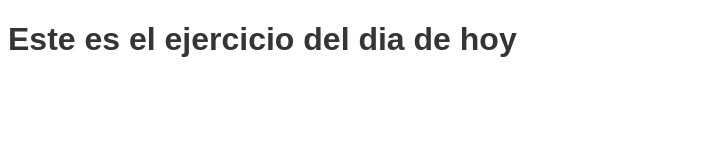
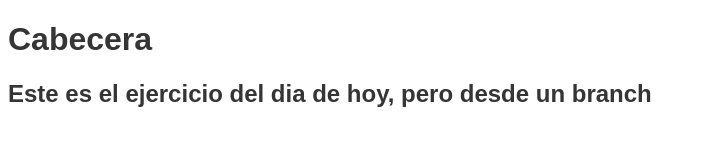
Before and after one commit to ricardosalasv/hyperblog, a plain HTML site: page index.html in a window 1280 px wide. Shown: the whole page, without its empty margins (0-705 px from the left). Drawn offline with Linux system fonts and the light colour scheme.

Commit message:
Commit en branch cabecera

```diff
--- a/index.html
+++ b/index.html
@@ -8,6 +8,13 @@
     <title>Platzi Ejercicio</title>
 </head>
 <body>
-    <h1>Este es el ejercicio del dia de hoy</h1>
+    <div id="container">
+        <div id="cabecera">
+            <h1>Cabecera</h1>
+        </div>
+        <div id="post">
+            <h2>Este es el ejercicio del dia de hoy, pero desde un branch</h2>
+        </div>
+    </div>
 </body>
 </html>
```
